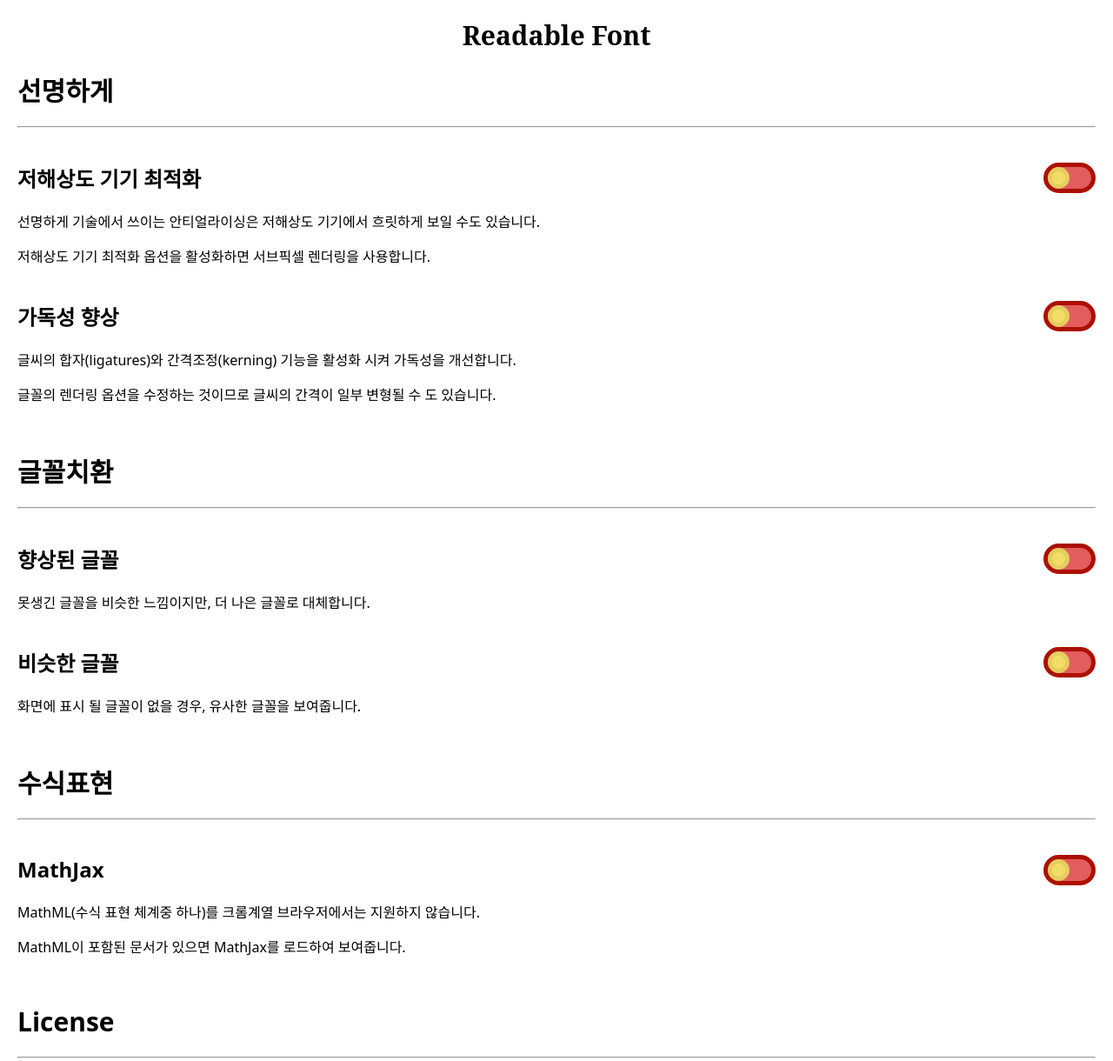
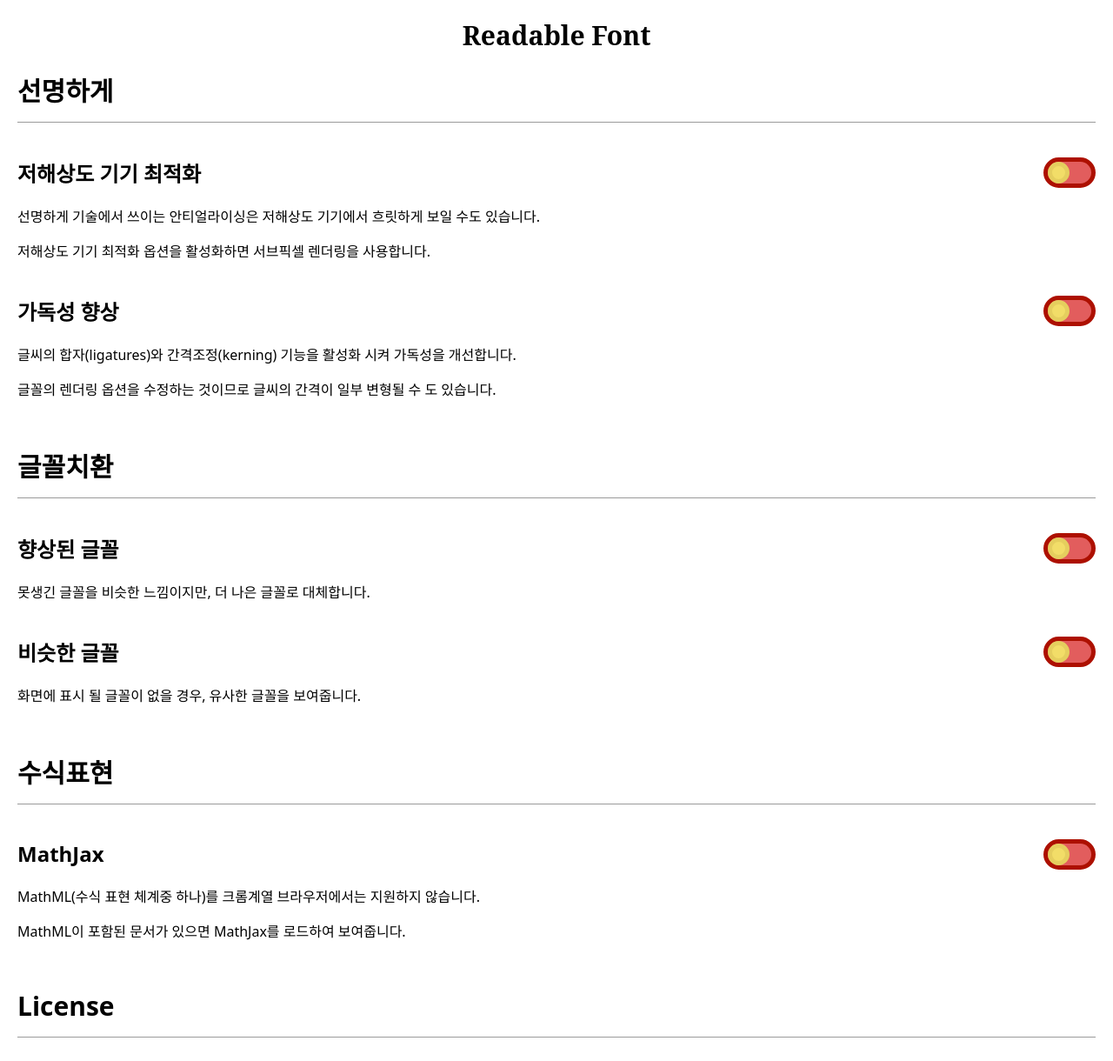
Before and after one commit to black7375/Readable_Font, a browser extension: page src/Readable Font/options/options.html in a window 1280 px wide. Shown: the top 1220 px of the page at 87% size. Drawn offline with Linux system fonts and the light colour scheme; a web font is replaced by a local one.

Commit message:
Fix: Option's html && css(with Firefox's Compatibility)

```diff
--- a/src/Readable Font/options/options.css
+++ b/src/Readable Font/options/options.css
@@ -25,6 +25,13 @@ h1 {
   font-weight: 900;
 }
 
+h1::after {
+  content:    '';
+  display:    block;
+  margin-top: 15px;
+  border-top: 1.5px solid #9A9A9A;
+}
+
 table,
 h2 {
   font-size:   24px;
--- a/src/Readable Font/options/options.html
+++ b/src/Readable Font/options/options.html
@@ -13,7 +13,6 @@
   <div id="title">Readable Font</div>
 
   <h1>선명하게</h1>
-  <hr>
   <div class="toggle">
     <h2>저해상도 기기 최적화
       <input type="checkbox" id="font_subpixel" class="toggle_checkbox">
@@ -30,7 +29,6 @@
   <p>글꼴의 렌더링 옵션을 수정하는 것이므로 글씨의 간격이 일부 변형될 수 도 있습니다.</p>
   <br>
   <h1>글꼴치환</h1>
-  <hr>
   <div class="toggle">
     <h2>향상된 글꼴
       <input type="checkbox" id="font_better" class="toggle_checkbox">
@@ -45,7 +43,6 @@
   <p>화면에 표시 될 글꼴이 없을 경우, 유사한 글꼴을 보여줍니다.</p>
   <br>
   <h1>수식표현</h1>
-  <hr>
   <div class="toggle">
     <h2>MathJax
       <input type="checkbox" id="font_mathjax" class="toggle_checkbox">
@@ -55,7 +52,6 @@
   <p>MathML이 포함된 문서가 있으면 MathJax를 로드하여 보여줍니다.</p>
   <br>
   <h1>License</h1>
-  <hr>
   <h2 id="readable">Readable Font</h2>
   <pre>The MIT License
 
```
